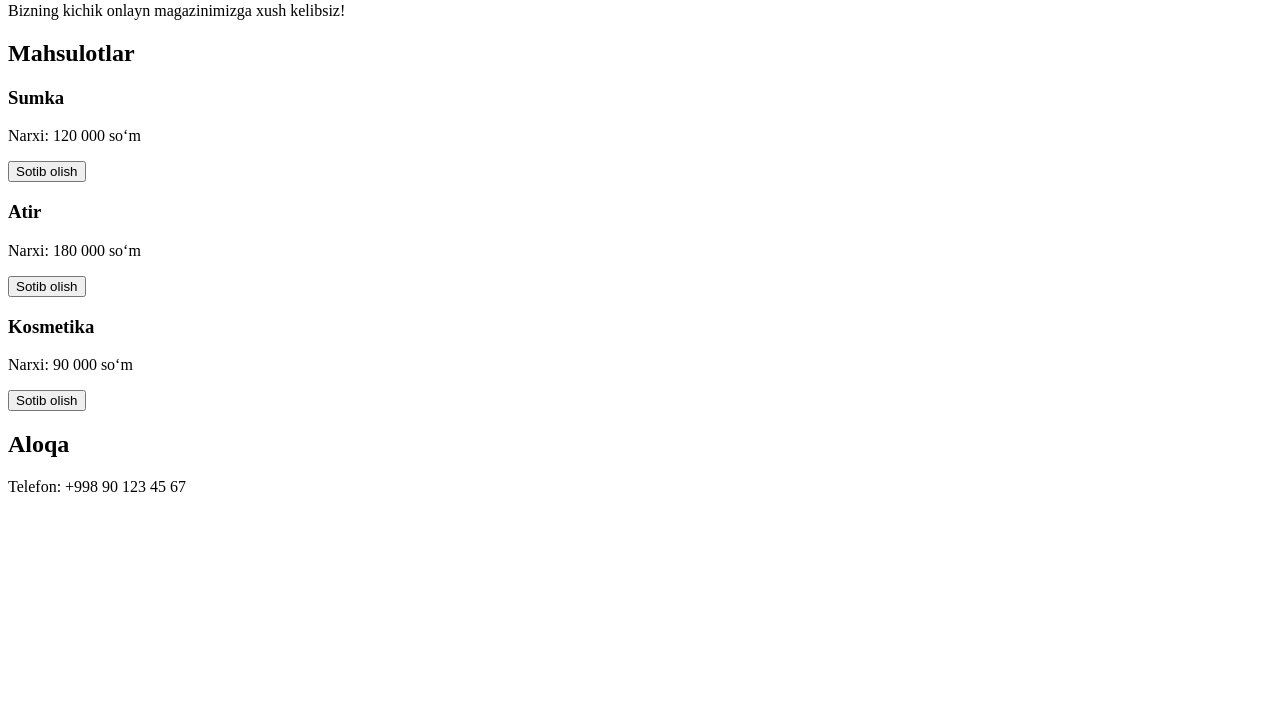
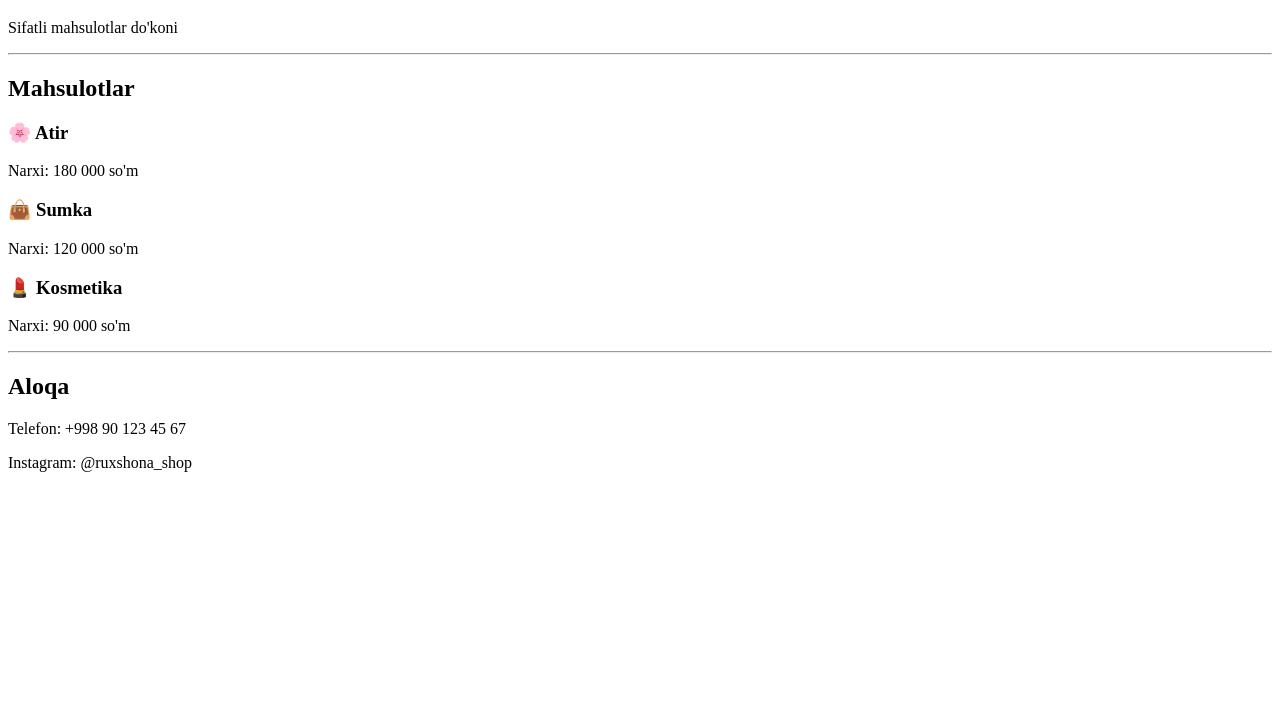
Before and after one commit to ruxshonafarxodova461-gif/Ruxshona-site, a plain HTML site: page index.html in a window 1280 px wide. Shown: the part 78-800 px from the top of the page. Drawn offline with Linux system fonts and the light colour scheme.

Commit message:
Update index.html

```diff
--- a/index.html
+++ b/index.html
@@ -1,33 +1,31 @@
 <!DOCTYPE html>
 <html>
 <head>
-    <title>Ruxshona Shop</title>
+<title>Ruxshona Shop</title>
 </head>
 <body>
-    <h1>Ruxshona Shop</h1>
-    <p>Bizning kichik onlayn magazinimizga xush kelibsiz!</p>
 
-    <h2>Mahsulotlar</h2>
+<h1>🛍 Ruxshona Shop</h1>
+<p>Sifatli mahsulotlar do'koni</p>
 
-    <div>
-        <h3>Sumka</h3>
-        <p>Narxi: 120 000 so‘m</p>
-        <button>Sotib olish</button>
-    </div>
+<hr>
 
-    <div>
-        <h3>Atir</h3>
-        <p>Narxi: 180 000 so‘m</p>
-        <button>Sotib olish</button>
-    </div>
+<h2>Mahsulotlar</h2>
 
-    <div>
-        <h3>Kosmetika</h3>
-        <p>Narxi: 90 000 so‘m</p>
-        <button>Sotib olish</button>
-    </div>
+<h3>🌸 Atir</h3>
+<p>Narxi: 180 000 so'm</p>
 
-    <h2>Aloqa</h2>
-    <p>Telefon: +998 90 123 45 67</p>
+<h3>👜 Sumka</h3>
+<p>Narxi: 120 000 so'm</p>
+
+<h3>💄 Kosmetika</h3>
+<p>Narxi: 90 000 so'm</p>
+
+<hr>
+
+<h2>Aloqa</h2>
+<p>Telefon: +998 90 123 45 67</p>
+<p>Instagram: @ruxshona_shop</p>
+
 </body>
 </html>
```
